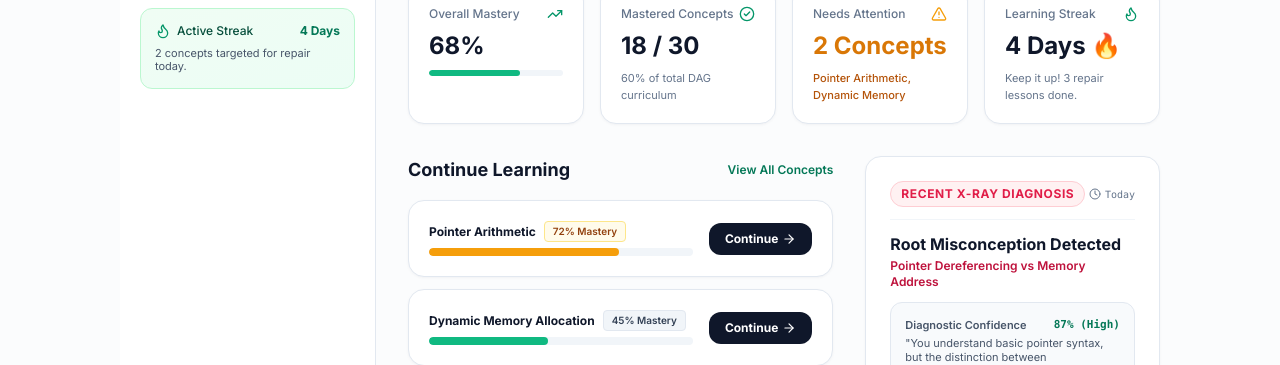
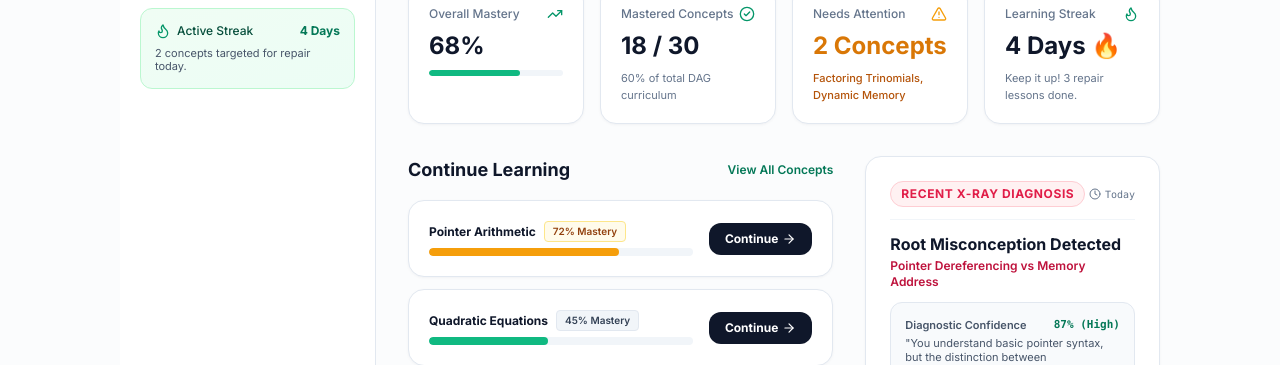
Before and after one commit to awakenedarpit/Open-Innovation-Project, a Next.js app in the folder frontend/: page /student/dashboard in a window 1280 px wide. Shown: the part 435-800 px from the top of the page. Built offline with nearby package versions, Linux system fonts and the light colour scheme; no server answers.

Commit message:
fix: connect page.tsx to reviewed curriculum

```diff
--- a/frontend/app/student/dashboard/page.tsx
+++ b/frontend/app/student/dashboard/page.tsx
@@ -76,7 +76,7 @@ export default function StudentDashboard() {
 
             <div className="relative z-10 shrink-0">
               <Link
-                href="/student/quiz/q_ptr_01"
+                href="/student/quiz/q.alg.factoring.01"
                 className="inline-flex items-center justify-center px-5 py-3 text-sm font-semibold text-navy-950 bg-brand-400 hover:bg-brand-300 rounded-xl transition-all shadow-md group"
               >
                 <Play className="w-4 h-4 mr-2 text-navy-950 fill-navy-950" />
@@ -117,7 +117,7 @@ export default function StudentDashboard() {
                 <AlertTriangle className="w-4 h-4 text-amber-500" />
               </div>
               <div className="text-2xl font-bold text-amber-600">2 Concepts</div>
-              <p className="text-[11px] text-amber-700 font-medium">Pointer Arithmetic, Dynamic Memory</p>
+              <p className="text-[11px] text-amber-700 font-medium">Factoring Trinomials, Dynamic Memory</p>
             </div>
 
             {/* Current Streak */}
@@ -159,7 +159,7 @@ export default function StudentDashboard() {
                     </div>
                   </div>
                   <Link
-                    href="/student/lesson/pointer_arithmetic"
+                    href="/student/lesson/alg.factoring"
                     className="inline-flex items-center gap-1 text-xs font-bold text-white bg-navy-900 hover:bg-navy-800 px-4 py-2 rounded-xl shrink-0 transition-colors"
                   >
                     <span>Continue</span>
@@ -170,7 +170,7 @@ export default function StudentDashboard() {
                 <div className="bg-white border border-navy-200 rounded-2xl p-5 shadow-subtle flex items-center justify-between gap-4 hover:border-brand-300 transition-all">
                   <div className="space-y-1.5 min-w-0 flex-1">
                     <div className="flex items-center gap-2">
-                      <span className="text-xs font-bold text-navy-900 truncate">Dynamic Memory Allocation</span>
+                      <span className="text-xs font-bold text-navy-900 truncate">Quadratic Equations</span>
                       <span className="px-2 py-0.5 rounded bg-slate-100 text-slate-700 text-[10px] font-semibold border border-slate-200">
                         45% Mastery
                       </span>
@@ -180,7 +180,7 @@ export default function StudentDashboard() {
                     </div>
                   </div>
                   <Link
-                    href="/student/lesson/dynamic_memory"
+                    href="/student/lesson/alg.quadratic_eq"
                     className="inline-flex items-center gap-1 text-xs font-bold text-white bg-navy-900 hover:bg-navy-800 px-4 py-2 rounded-xl shrink-0 transition-colors"
                   >
                     <span>Continue</span>
@@ -225,7 +225,7 @@ export default function StudentDashboard() {
               </div>
 
               <Link
-                href="/student/trace/q_ptr_01"
+                href="/student/trace/q.alg.factoring.01"
                 className="w-full inline-flex items-center justify-center gap-2 py-3 px-4 bg-navy-900 hover:bg-navy-800 text-white rounded-xl text-xs font-semibold transition-colors"
               >
                 <span>Understand This Concept</span>
```
